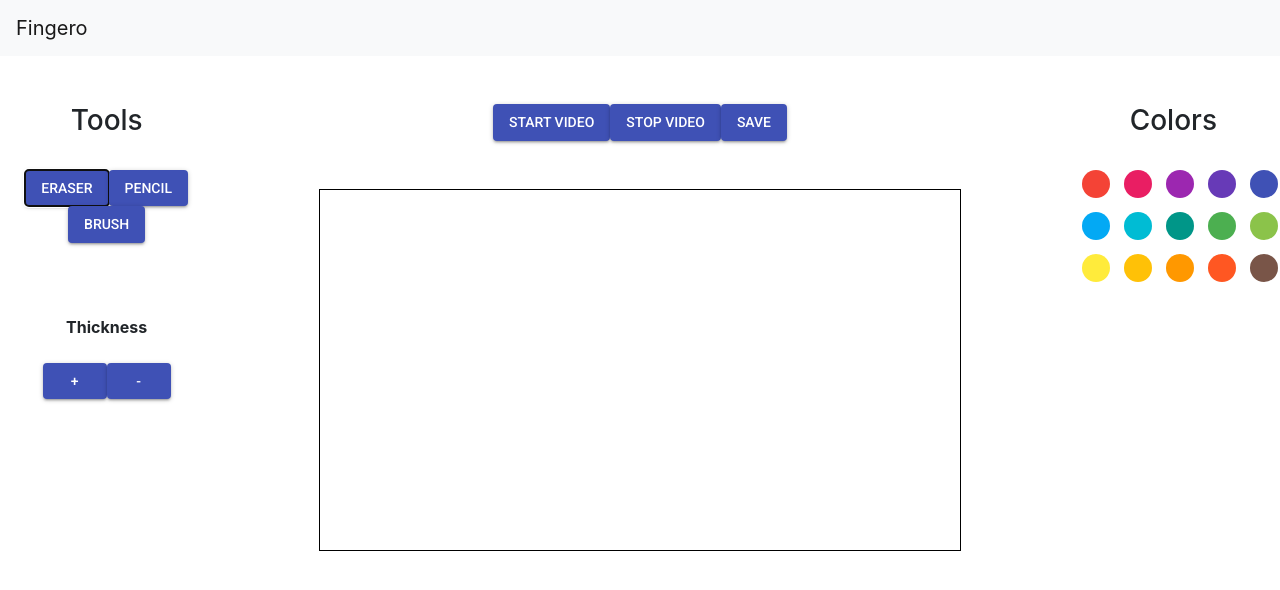
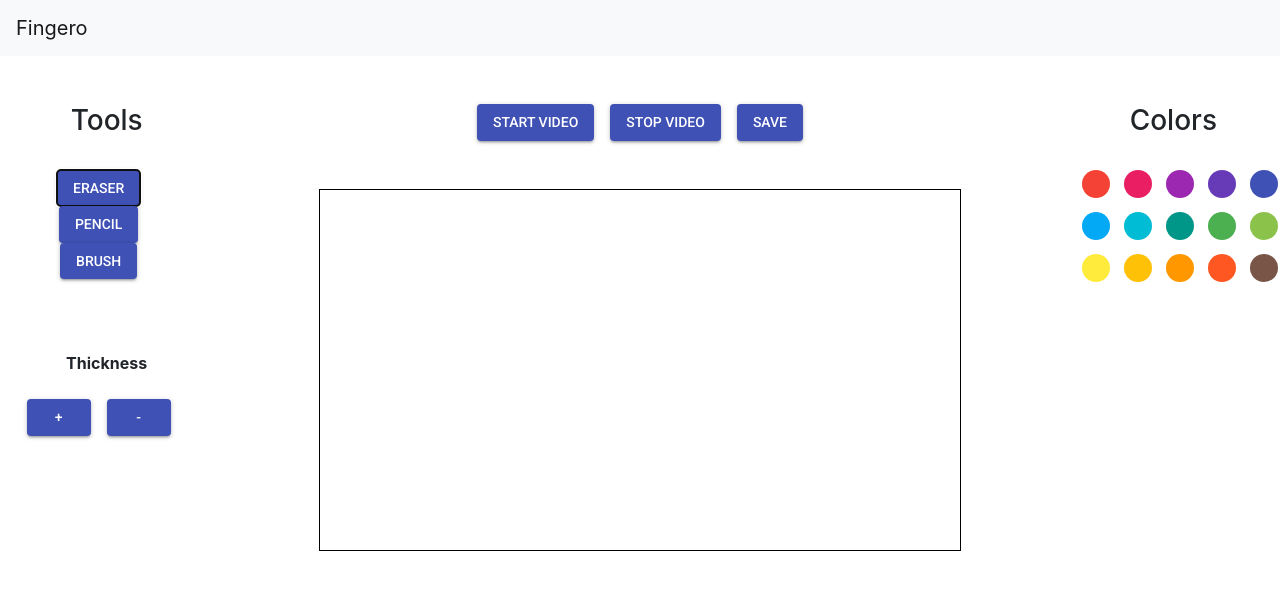
Before and after one commit to mirooon/fingero, a React (Create React App) app in the folder ui/: page / in a window 1280 px wide. Both pictures are taken after a click on the button "ERASER". Shown: the top 590 px of the page. Built offline with nearby package versions, Linux system fonts and the light colour scheme; no server answers.

Commit message:
Fixed spacing between buttons

```diff
--- a/ui/src/App.js
+++ b/ui/src/App.js
@@ -118,23 +118,23 @@ class App extends Component {
                 <br /><br />
                 <h3>Tools</h3>
                 <br></br>
-                <Button variant="contained" color="primary" onClick={this.setEraser}>Eraser</Button>
-                <Button variant="contained" color="primary" onClick={this.setPen}>Pencil</Button>
-                <Button variant="contained" color="primary" onClick={this.setBrush}>Brush</Button>
+                <Button variant="contained" color="primary" className="mr-3" onClick={this.setEraser}>Eraser</Button>
+                <Button variant="contained" color="primary" className="mr-3" onClick={this.setPen}>Pencil</Button>
+                <Button variant="contained" color="primary" className="mr-3" onClick={this.setBrush}>Brush</Button>
                 {this.state.mode == "eraser" || this.state.mode == "brush"
                   ? <div>
                     <br /> <br /> <br />
                     <strong>Thickness</strong>
                     <br /> <br />
-                    <Button variant="contained" color="primary" onClick={this.thicknessUp}>+</Button>
-                    <Button variant="contained" color="primary" onClick={this.thicknessDown}>-</Button>
+                    <Button variant="contained" color="primary" className="mr-3" onClick={this.thicknessUp}>+</Button>
+                    <Button variant="contained" color="primary" className="mr-3" onClick={this.thicknessDown}>-</Button>
                   </div> : null
                 }
               </div>
               <div className="col-md-8">
                 <br /><br />
-                <Button variant="contained" color="primary" onClick={this.startVideo}>Start video</Button>
-                <Button variant="contained" color="primary" onClick={this.stopVideo}>Stop video</Button>
+                <Button variant="contained" color="primary" className="mr-3" onClick={this.startVideo}>Start video</Button>
+                <Button variant="contained" color="primary" className="mr-3" onClick={this.stopVideo}>Stop video</Button>
                 <Save />
                 <br /> <br /> <br />
                 <Canvas
```
